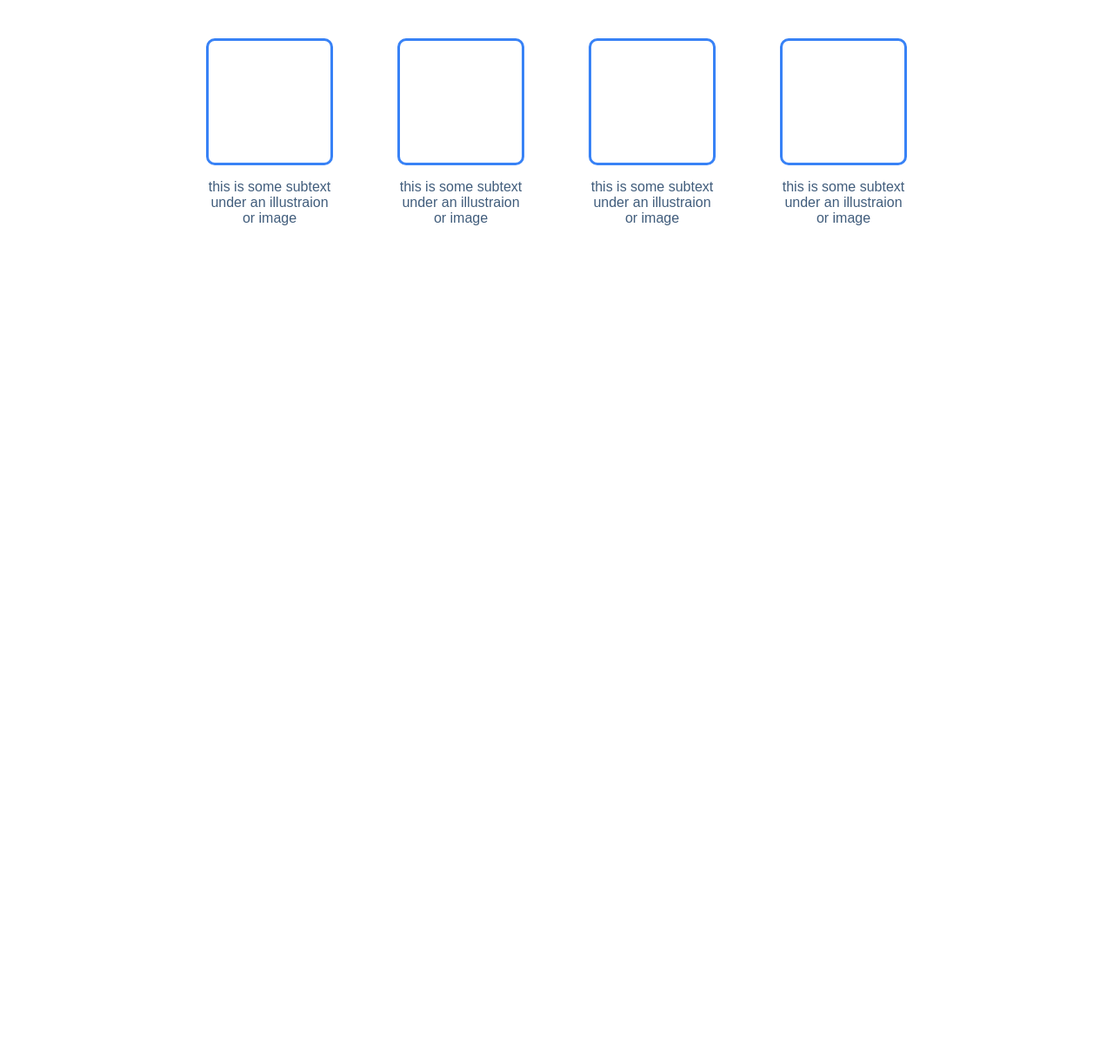
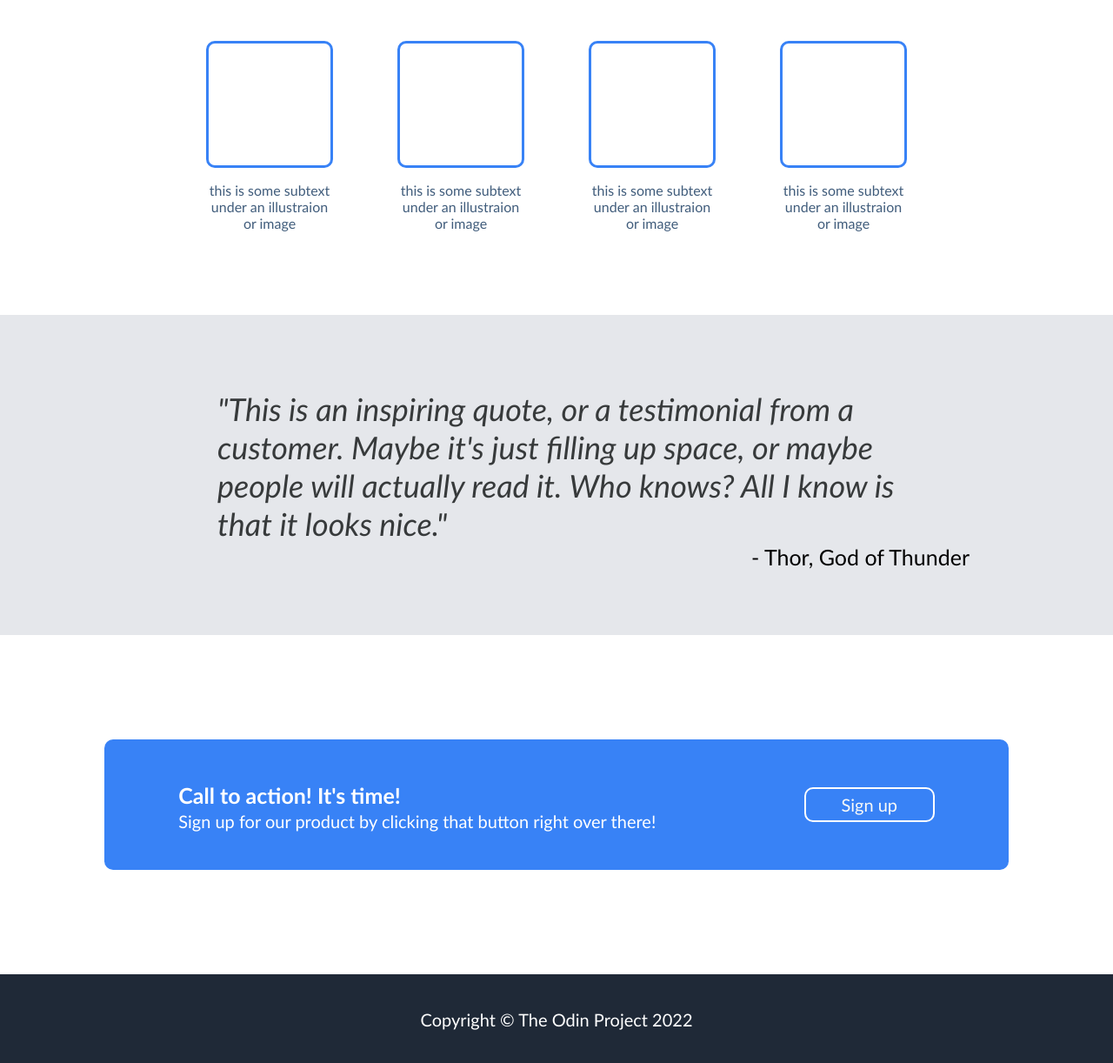
Before and after one commit to Alex-M90/Landing-Page-OdinProject, a plain HTML site: page index.html in a window 1280 px wide. Shown: the part 534-1756 px from the top of the page at 87% size. Before the commit the page ends 810 px from the top, so only its background shows below. Drawn offline with Linux system fonts and the light colour scheme.

Commit message:
finished remaining sections and completed project

```diff
--- a/index.html
+++ b/index.html
@@ -70,5 +70,36 @@
         </div>
       </div>
     </div>
+
+    <div class="quote-container">
+      <div class="quote">
+        <p>
+          "This is an inspiring quote, or a testimonial from a customer. Maybe
+          it's just filling up space, or maybe people will actually read it. Who
+          knows? All I know is that it looks nice."
+        </p>
+      </div>
+      <div class="quote-name"><p>- Thor, God of Thunder</p></div>
+    </div>
+
+    <div class="signup-container">
+      <div class="signup-content">
+        <div class="signup-text">
+          <h3>Call to action! It's time!</h3>
+          <p>
+            Sign up for our product by clicking that button right over there!
+          </p>
+        </div>
+        <div class="signup-button">
+          <a href="https:www.google.co.uk" target="_blank"
+            ><button>Sign up</button></a
+          >
+        </div>
+      </div>
+    </div>
+
+    <footer>
+      <p>Copyright © The Odin Project 2022</p>
+    </footer>
   </body>
 </html>
--- a/resources/css/styles.css
+++ b/resources/css/styles.css
@@ -1,6 +1,6 @@
 * {
   box-sizing: border-box;
-  font-family: Arial, Helvetica, sans-serif;
+  font-family: "Gill Sans", "Gill Sans MT", Calibri, "Trebuchet MS", sans-serif;
 }
 
 body {
@@ -116,6 +116,7 @@ body {
   justify-content: center;
   align-items: center;
   gap: 70px;
+  margin-bottom: 80px;
 }
 
 .info-box {
@@ -136,3 +137,92 @@ body {
   text-align: center;
   color: rgb(65, 93, 124);
 }
+
+/* Quote Area */
+
+.quote-container {
+  background-color: #e5e7eb;
+  padding: 50px;
+  display: flex;
+  flex-direction: column;
+  justify-content: center;
+  align-items: center;
+}
+
+.quote {
+  width: 780px;
+  font-size: 36px;
+  color: #373a3b;
+  font-weight: lighter;
+  font-style: italic;
+}
+
+.quote-name {
+  width: 950px;
+  margin-top: -60px;
+  font-size: 25px;
+  font-weight: normal;
+  display: flex;
+  justify-content: flex-end;
+}
+
+/* Product Sign-Up section */
+
+.signup-container {
+  padding: 120px;
+  display: flex;
+  justify-content: center;
+  align-items: center;
+}
+
+.signup-content {
+  background-color: #3882f6;
+  width: 1050px;
+  min-height: 150px;
+  border-radius: 10px;
+  display: flex;
+  justify-content: space-around;
+  align-items: center;
+}
+
+.signup-text {
+  color: white;
+}
+
+.signup-text h3 {
+  font-size: 25px;
+}
+
+.signup-text p {
+  font-size: 20px;
+  font-weight: lighter;
+  margin-top: -22px;
+}
+
+.signup-button button {
+  border: 2px solid white;
+  background-color: #3882f6;
+  color: #f9faf8;
+  width: 150px;
+  min-height: 40px;
+  text-align: center;
+  border-radius: 10px;
+  font-size: 20px;
+  cursor: pointer;
+}
+
+/* Footer */
+
+footer {
+  padding: 20px;
+  background-color: #1f2937;
+  display: flex;
+  justify-content: center;
+  align-items: center;
+}
+
+footer p {
+  color: white;
+  font-weight: lighter;
+  font-size: 20px;
+}
```
Also changed, not shown: 1 other file.
